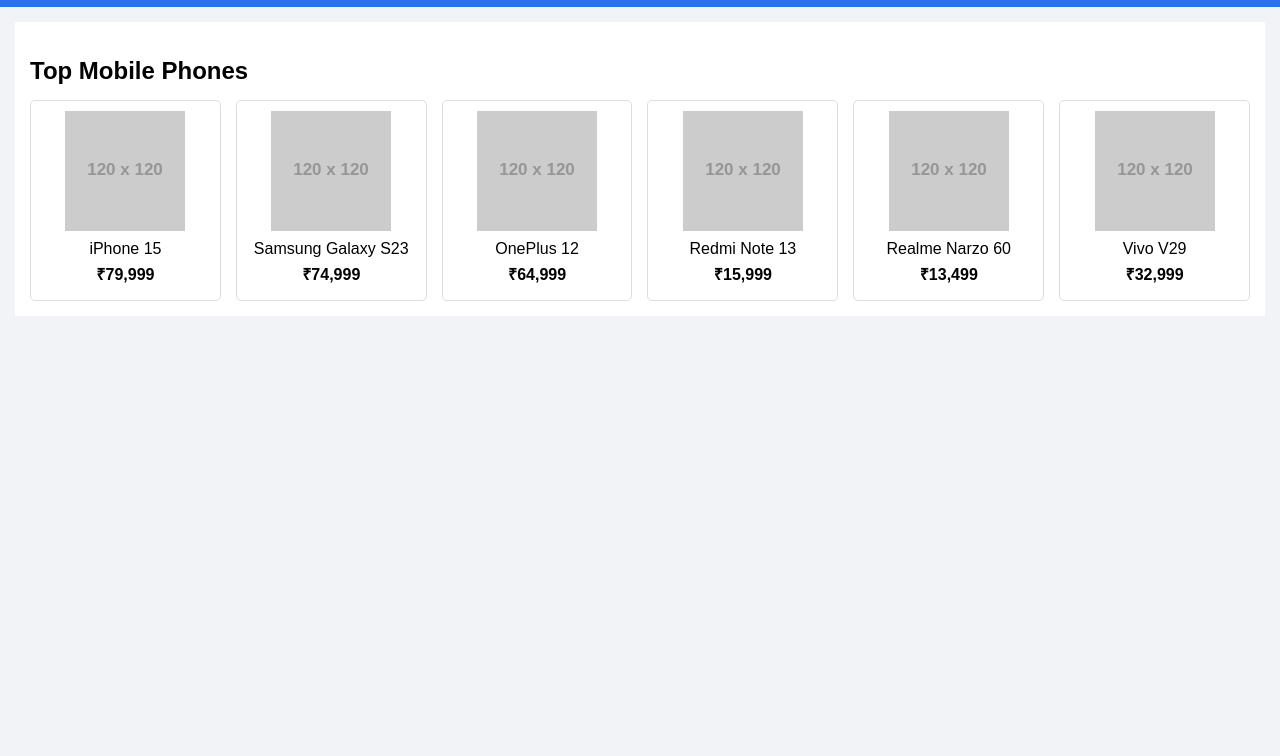
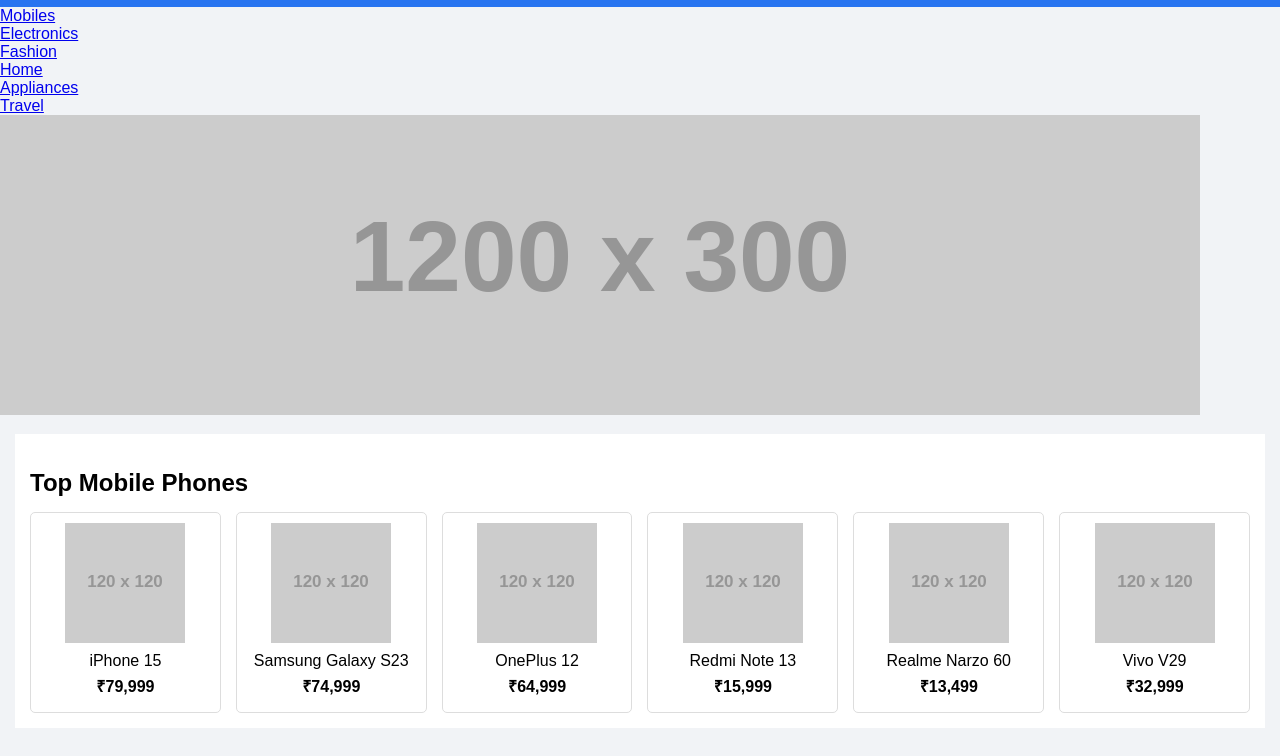
Before and after one commit to vamsibyramala/flipkart, a plain HTML site: page mobiles.html in a window 1280 px wide. Shown: the part 44-800 px from the top of the page. Drawn offline with Linux system fonts and the light colour scheme; placeholder pictures from the web are drawn by us.

Commit message:
commit-2

```diff
--- a/mobiles.html
+++ b/mobiles.html
@@ -94,6 +94,20 @@
         <input type="text" placeholder="Search for mobiles...">
     </div>
 </div>
+<!-- Categories -->
+<div class="categories">
+    <div><a href="mobiles.html">Mobiles</a></div>
+    <div><a href="electronics.html">Electronics</a></div>
+    <div><a href="fashion.html">Fashion</a></div>
+    <div><a href="home.html">Home</a></div>
+    <div><a href="appliances.html">Appliances</a></div>
+    <div><a href="travel.html">Travel</a></div>
+</div>
+
+<!-- Banner -->
+<div class="banner">
+    <img src="https://via.placeholder.com/1200x300" alt="Banner">
+</div>
 
 <!-- Mobiles Section -->
 <div class="section">
```
